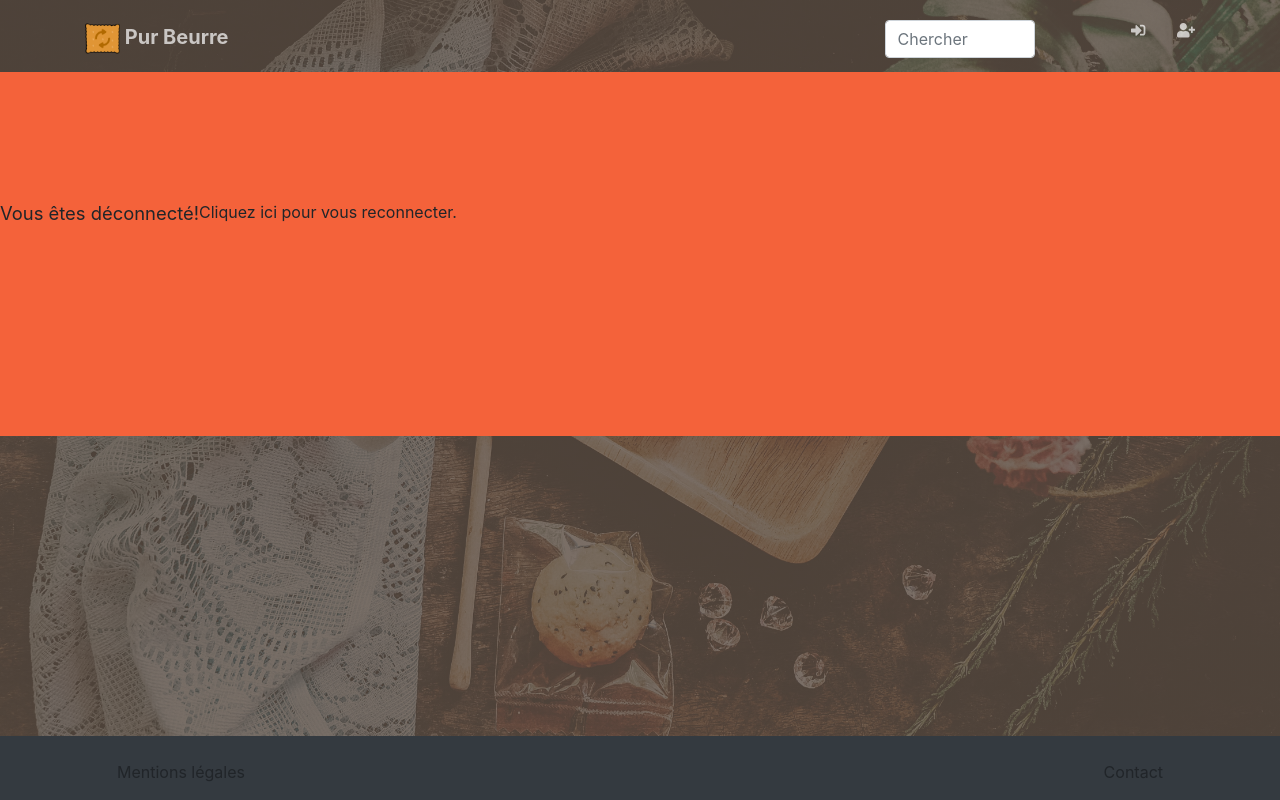
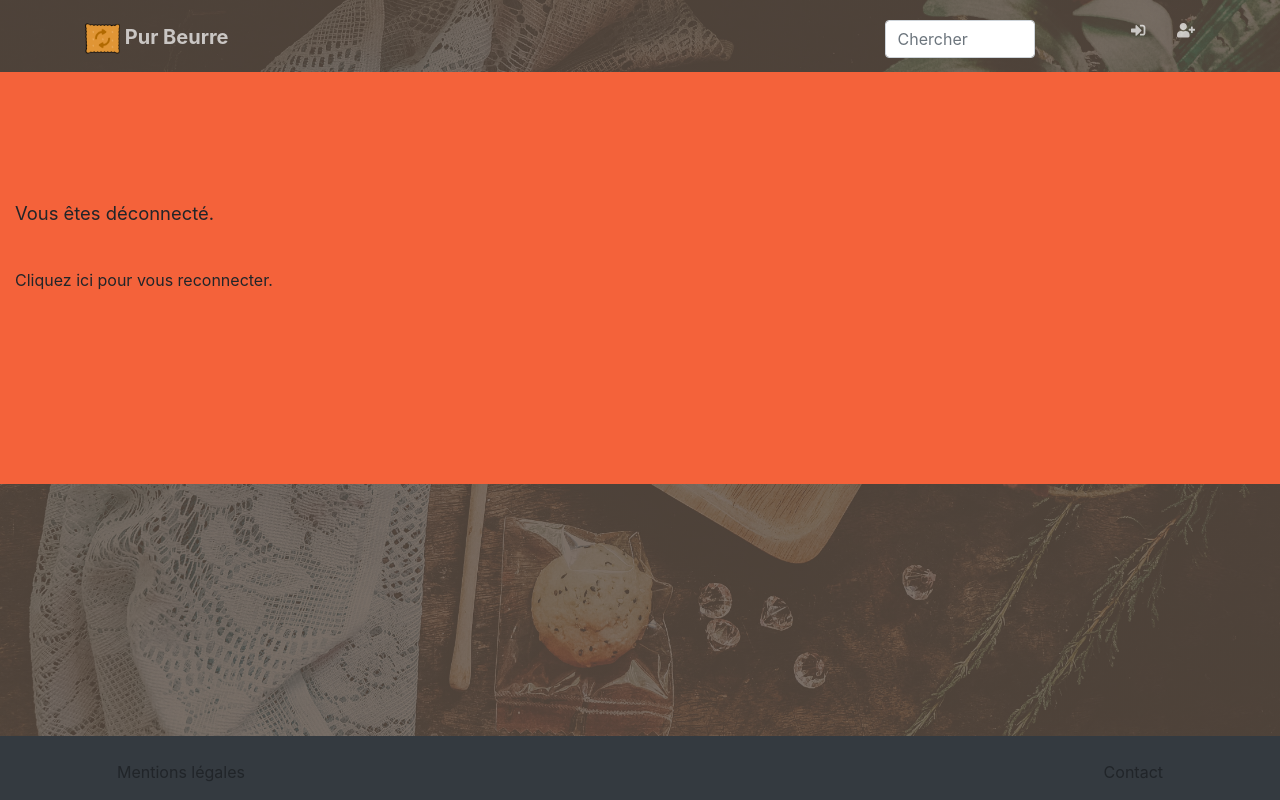
Before and after one commit to oliviernes/oc_P8, a Django app: page /logout in a window 1280 px wide. Run offline with Django 3.2, Linux system fonts and the light colour scheme; parts of the project's set-up code (start-up, migrations or seed data) failed here and were passed over; some libraries are stand-ins or nearby versions; some web fonts are replaced.

Commit message:
Better display of logged_out page

```diff
--- a/pur_beurre/accounts/templates/registration/logged_out.html
+++ b/pur_beurre/accounts/templates/registration/logged_out.html
@@ -1,6 +1,9 @@
 {% extends "food_substitute/base.html" %}
 
 {% block infos %}
-  <p>Vous êtes déconnecté!</p>
-  <a href="{% url 'login' %}">   Cliquez ici pour vous reconnecter.</a>
+  <div class="col-lg-push-3 col-lg-9">
+    <p>Vous êtes déconnecté.  </p>
+    <br>
+    <a href="{% url 'login' %}">Cliquez ici pour vous reconnecter.</a>
+  </div>
 {% endblock %}
```
